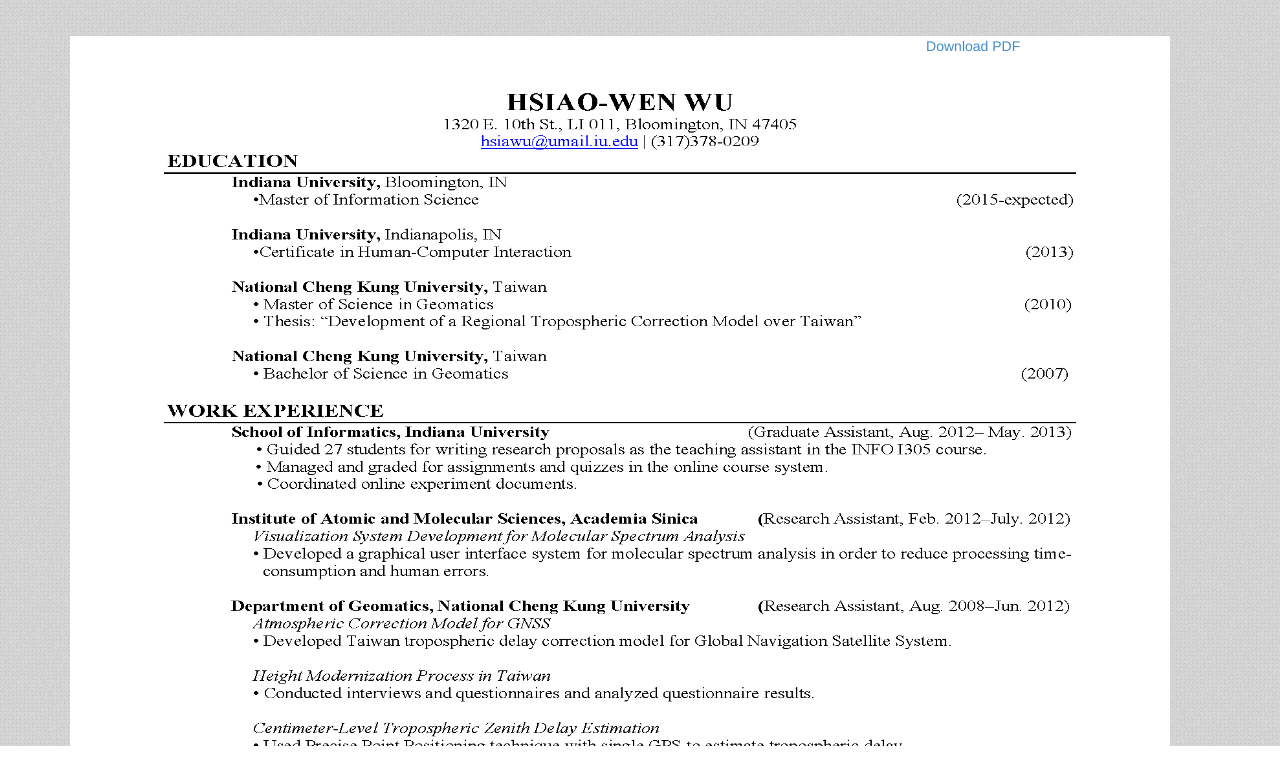
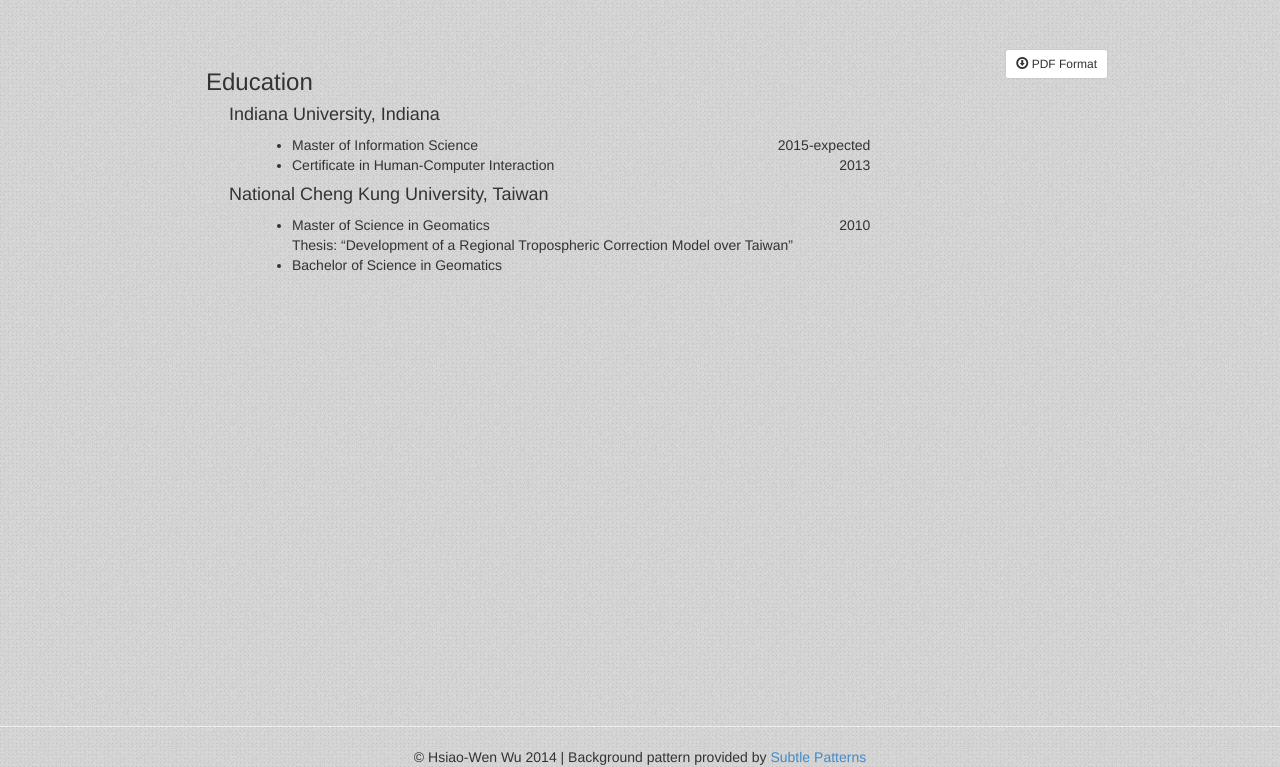
Before and after one commit to hswen/hswen.github.io, a plain HTML site: page resume.html in a window 1280 px wide. Shown: the part 54-821 px from the top of the page. Before the commit the page ends 800 px from the top, so only its background shows below. Drawn offline with Linux system fonts and the light colour scheme.

Commit message:
edit resume page

```diff
--- a/resume.html
+++ b/resume.html
@@ -1,7 +1,8 @@
 <!DOCTYPE html>
 <!-- saved from url=(0043)http://getbootstrap.com/examples/offcanvas/ -->
 <html lang="en">
-<head><meta http-equiv="Content-Type" content="text/html; charset=UTF-8">
+<head>
+    <meta http-equiv="Content-Type" content="text/html; charset=UTF-8">
     <meta charset="utf-8">
     <meta http-equiv="X-UA-Compatible" content="IE=edge">
     <meta name="viewport" content="width=device-width, initial-scale=1.0">
@@ -19,6 +20,8 @@
 
 </head>
 <body style="">
+  <div id="id_wrapper">
+    <div id="id_header">
         <div class="navbar navbar-fixed-top navbar-inverse" role="navigation">
           <div class="container">
             <div class="navbar-header">
@@ -38,28 +41,40 @@
             </div><!-- /.nav-collapse -->
           </div><!-- /.container -->
         </div><!-- /.navbar -->
-
+    </div>
+    <div id="id_content">
         <div class="container">
-
           <div class="row row-offcanvas row-offcanvas-right">
-
-
-        <div class="col-xs-12 col-sm-9">
-          <p class="pull-right visible-xs"></p>
-          <a class="download" href="img/resume.pdf">Download PDF</a>
-          <img src="img/Hsiao-Wen.CV%20(v2014_01).png" height="1200" width="1100">
+            <div class="col-lg-8 col-lg-offset-2">
+              <a class="download" href="img/resume.pdf">
+                <button type="button" class="btn btn-default btn-sm">
+                  <span class="glyphicon glyphicon-download"></span> PDF Format
+                </button>
+              </a>
+              <h3 class="resume_title_lv1"> Education </h3>
+              <h4 class="resume_title_lv2"> Indiana University, Indiana</h4>
+              <ul class="resume_content_lv1">
+                  <li> Master of Information Science <span class="pull-right" style="margin-right:20%">2015-expected</span></li>
+                  <li> Certificate in Human-Computer Interaction <span class="pull-right" style="margin-right:20%">2013</span></li>
+              </ul>
+              <h4 class="resume_title_lv2"> National Cheng Kung University, Taiwan </h3>
+              <ul class="resume_content_lv1">
+                  <li> Master of Science in Geomatics <span class="pull-right" style="margin-right:20%">2010</span></li>
+                  <span class="resume_content"> Thesis: “Development of a Regional Tropospheric Correction Model over Taiwan” </span>
+                  <li> Bachelor of Science in Geomatics </li>
+              </ul>
 
             </div><!--/span-->
+         </div><!--/row-->
+        </div><!--/.container-->
+    </div><!-- /id_content -->
 
-
-      </div><!--/row-->
-
-      <footer>
-        <p>© Hsiao-Wen Wu 2014</p>
-      </footer>
-    </div><!--/.container-->
-
-
+    <footer id="id_footer">
+      <hr>
+      <div>© Hsiao-Wen Wu 2014 | Background pattern provided by
+        <a href="http://subtlepatterns.com/squared-metal/">Subtle Patterns</a>
+      </div>
+    </footer> <!-- /id_footer -->
 
     <!-- Bootstrap core JavaScript
     ================================================== -->
@@ -68,5 +83,5 @@
     <script src="js/bootstrap.min.js"></script>
     <script src="js/offcanvas.js"></script>
 
-
+  </div> <!-- /id_wrapper -->
 </body></html>
```
Lines whose indentation alone changed are shown as unchanged.
